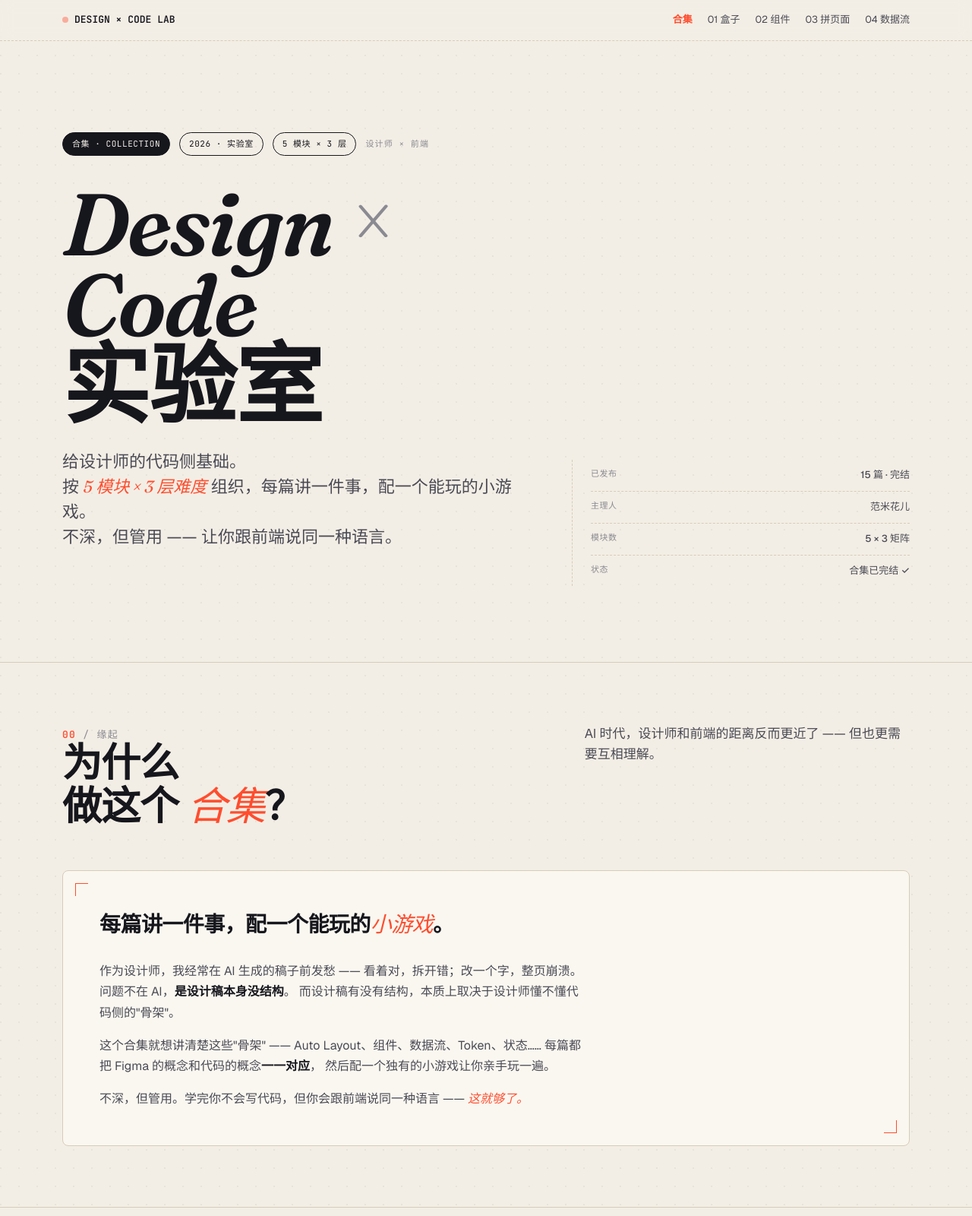
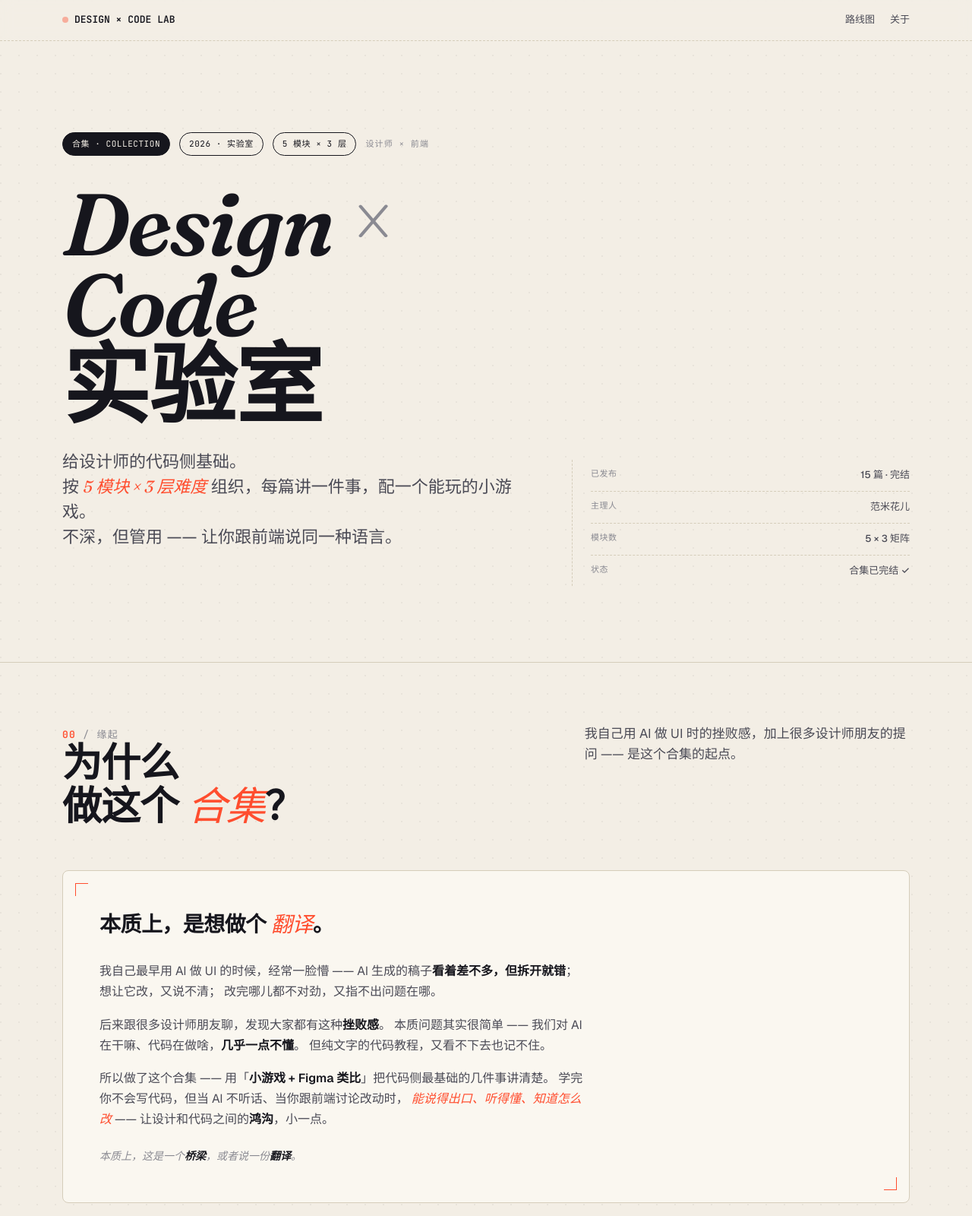
Before and after one commit to fan18660557495/design-code-lab, a plain HTML site: page index.html in a window 1280 px wide. Shown: the top 1600 px of the page at 76% size. Drawn offline with nearby package versions, Linux system fonts and the light colour scheme.

Commit message:
改 manifesto 文案 + brand 可点回首页 + nav 简化为 2 项
- index.html manifesto: 重写文案，从'每篇一个游戏'改为讲合集起点 ——
  AI 做 UI 的挫败感 + 朋友提问 + 纯文字看不下去 → 用小游戏做桥梁/翻译
  让设计和代码鸿沟小一点 (这才是初衷)
- 16 个 HTML 文件 brand 全部从 div 改成 a href='index.html' (左上角可点回首页)
- 16 个 HTML 文件 nav 简化为 2 项: 路线图 (#roadmap) + 关于 (#manifesto)
  之前 nav 是 5 项链接但合集已 15 篇 nav 不全, 现在简化更干净
- 各文件 CSS 加 a.brand:hover (accent 色)

```diff
--- a/index.html
+++ b/index.html
@@ -790,20 +790,19 @@
     .byline { flex-direction: column; text-align: center; align-items: center; gap: 16px; }
     .byline-tag { margin-left: auto; margin-right: auto; }
   }
+  a.brand { text-decoration: none; color: inherit; transition: color 0.2s; cursor: pointer; }
+  a.brand:hover { color: var(--accent); }
 </style>
 </head>
 <body>
 
 <div class="topbar">
   <div class="wrap topbar-inner">
-    <div class="brand"><span class="dot"></span>DESIGN × CODE LAB</div>
-    <div class="nav-links">
-      <a href="index.html" class="current">合集</a>
-      <a href="box-figma.html">01 盒子</a>
-      <a href="components-figma.html">02 组件</a>
-      <a href="page-figma.html">03 拼页面</a>
-      <a href="data-flow-figma.html">04 数据流</a>
-    </div>
+    <a href="index.html" class="brand"><span class="dot"></span>DESIGN × CODE LAB</a>
+    <nav class="nav-links">
+      <a href="index.html#roadmap">路线图</a>
+      <a href="index.html#manifesto">关于</a>
+    </nav>
   </div>
 </div>
 
@@ -847,25 +846,32 @@
         <h2 class="section-title">为什么<br>做这个 <span class="em">合集</span>？</h2>
       </div>
       <p class="section-sub">
-        AI 时代，设计师和前端的距离反而更近了 —— 但也更需要互相理解。
+        我自己用 AI 做 UI 时的挫败感，加上很多设计师朋友的提问 ——
+        是这个合集的起点。
       </p>
     </div>
 
     <div class="manifesto">
-      <h3>每篇讲一件事，配一个能玩的<span class="em">小游戏</span>。</h3>
+      <h3>本质上，是想做个 <span class="em">翻译</span>。</h3>
       <p>
-        作为设计师，我经常在 AI 生成的稿子前发愁 —— 看着对，拆开错；改一个字，整页崩溃。
-        问题不在 AI，<strong>是设计稿本身没结构</strong>。
-        而设计稿有没有结构，本质上取决于设计师懂不懂代码侧的"骨架"。
+        我自己最早用 AI 做 UI 的时候，经常一脸懵 ——
+        AI 生成的稿子<strong>看着差不多，但拆开就错</strong>；想让它改，又说不清；
+        改完哪儿都不对劲，又指不出问题在哪。
       </p>
       <p>
-        这个合集就想讲清楚这些"骨架" —— Auto Layout、组件、数据流、Token、状态……
-        每篇都把 Figma 的概念和代码的概念<strong>一一对应</strong>，
-        然后配一个独有的小游戏让你亲手玩一遍。
+        后来跟很多设计师朋友聊，发现大家都有这种<strong>挫败感</strong>。
+        本质问题其实很简单 —— 我们对 AI 在干嘛、代码在做啥，<strong>几乎一点不懂</strong>。
+        但纯文字的代码教程，又看不下去也记不住。
       </p>
       <p>
-        不深，但管用。学完你不会写代码，但你会跟前端说同一种语言 ——
-        <span class="em">这就够了。</span>
+        所以做了这个合集 ——
+        用「<strong>小游戏 + Figma 类比</strong>」把代码侧最基础的几件事讲清楚。
+        学完你不会写代码，但当 AI 不听话、当你跟前端讨论改动时，
+        <span class="em">能说得出口、听得懂、知道怎么改</span> ——
+        让设计和代码之间的<strong>鸿沟</strong>，小一点。
+      </p>
+      <p style="margin-top:24px;font-size:14px;color:var(--ink-mute);font-style:italic;">
+        本质上，这是一个<strong style="color:var(--ink);">桥梁</strong>，或者说一份<strong style="color:var(--ink);">翻译</strong>。
       </p>
     </div>
   </div>
```
Also changed, not shown: basics-figma.html (+5 -6 lines), box-figma.html (+5 -6 lines), button-system-figma.html (+5 -6 lines), colors-type-figma.html (+5 -6 lines), components-figma.html (+7 -8 lines), data-flow-cases-figma.html (+5 -6 lines), data-flow-figma.html (+5 -6 lines), handoff-figma.html (+5 -6 lines), interactive-figma.html (+5 -6 lines), naming-figma.html (+5 -6 lines), page-figma.html (+5 -6 lines), states-figma.html (+5 -6 lines), theme-switch-figma.html (+5 -6 lines), tokens-figma.html (+5 -6 lines), 1 more files.
